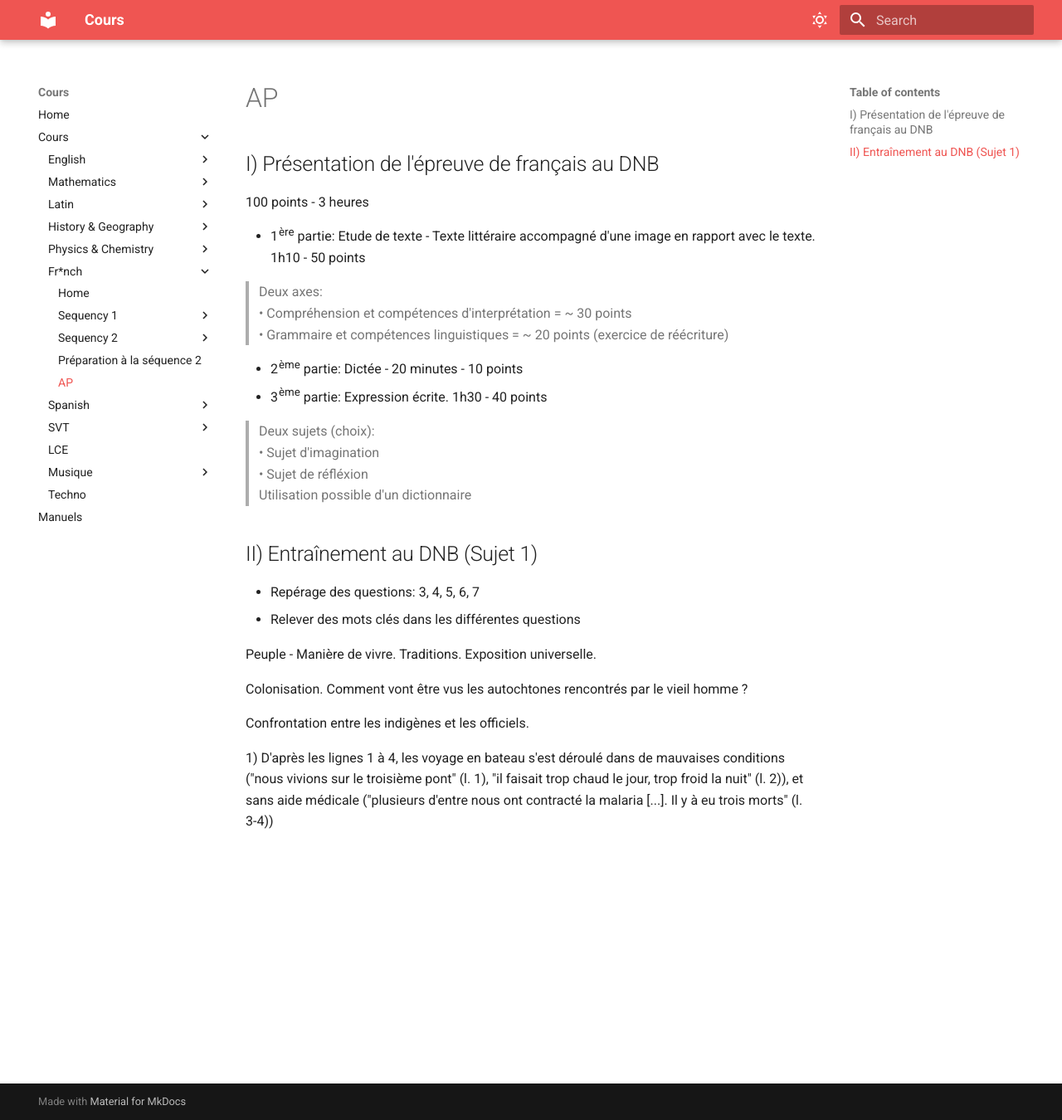
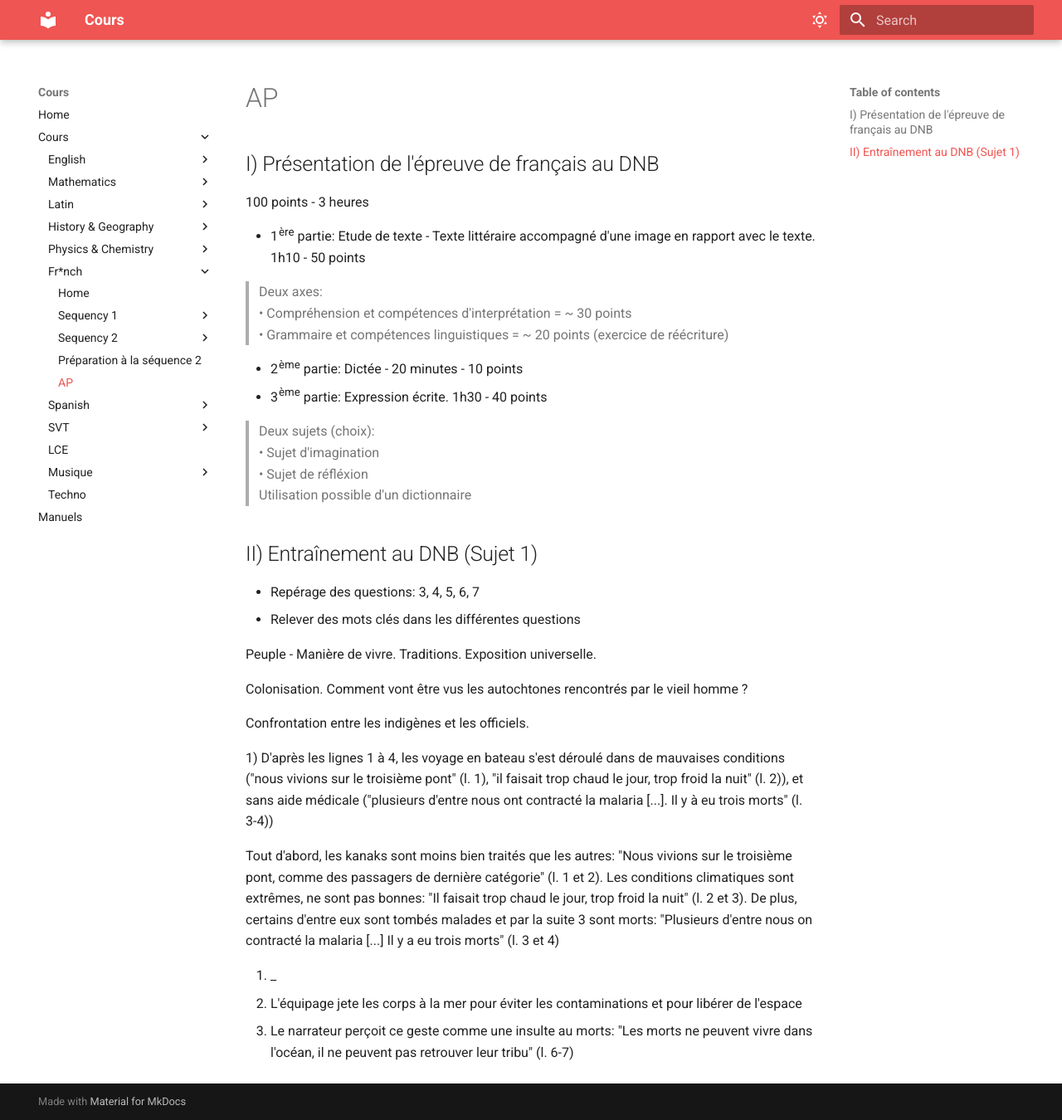
Before and after one commit to Labfox/Cours, an MkDocs documentation site: the page built from docs/french/ap/main.md, in a window 1280 px wide and 1350 px high. Shown: the whole window at 83% size. Built offline with MkDocs 1.6.1 and Material for MkDocs 9.7.7, drawn with Linux system fonts in a browser that asks for light colours.

Commit message:
whoami
Signed-off-by: Labfox <consockbind@gmail.com>

```diff
--- a/docs/french/ap/main.md
+++ b/docs/french/ap/main.md
@@ -29,3 +29,10 @@
 Confrontation entre les indigènes et les officiels.
 
 1) D'après les lignes 1 à 4, les voyage en bateau s'est déroulé dans de mauvaises conditions ("nous vivions sur le troisième pont" (l. 1), "il faisait trop chaud le jour, trop froid la nuit" (l. 2)), et sans aide médicale ("plusieurs d'entre nous ont contracté la malaria [...]. Il y à eu trois morts" (l. 3-4))
+
+
+Tout d'abord, les kanaks sont moins bien traités que les autres: "Nous vivions sur le troisième pont, comme des passagers de dernière catégorie" (l. 1 et 2). Les conditions climatiques sont extrêmes, ne sont pas bonnes: "Il faisait trop chaud le jour, trop froid la nuit" (l. 2 et 3). De plus, certains d'entre eux sont tombés malades et par la suite 3 sont morts: "Plusieurs d'entre nous on contracté la malaria [...] Il y a eu trois morts" (l. 3 et 4)
+
+2. _
+   1. L'équipage jete les corps à la mer pour éviter les contaminations et pour libérer de l'espace
+   2. Le narrateur perçoit ce geste comme une insulte au morts: "Les morts ne peuvent vivre dans l'océan, il ne peuvent pas retrouver leur tribu" (l. 6-7)
```
Also changed, not shown: docs/assets/noscans/chimie/atome-jsp.png (added), docs/assets/scans/2024-dect-18-1.png (added), docs/assets/scans/2024-dect-18-2.png (added), docs/assets/scans/2024-dect-18-3.png (added), docs/assets/scans/2024-dect-18-4.png (added).
